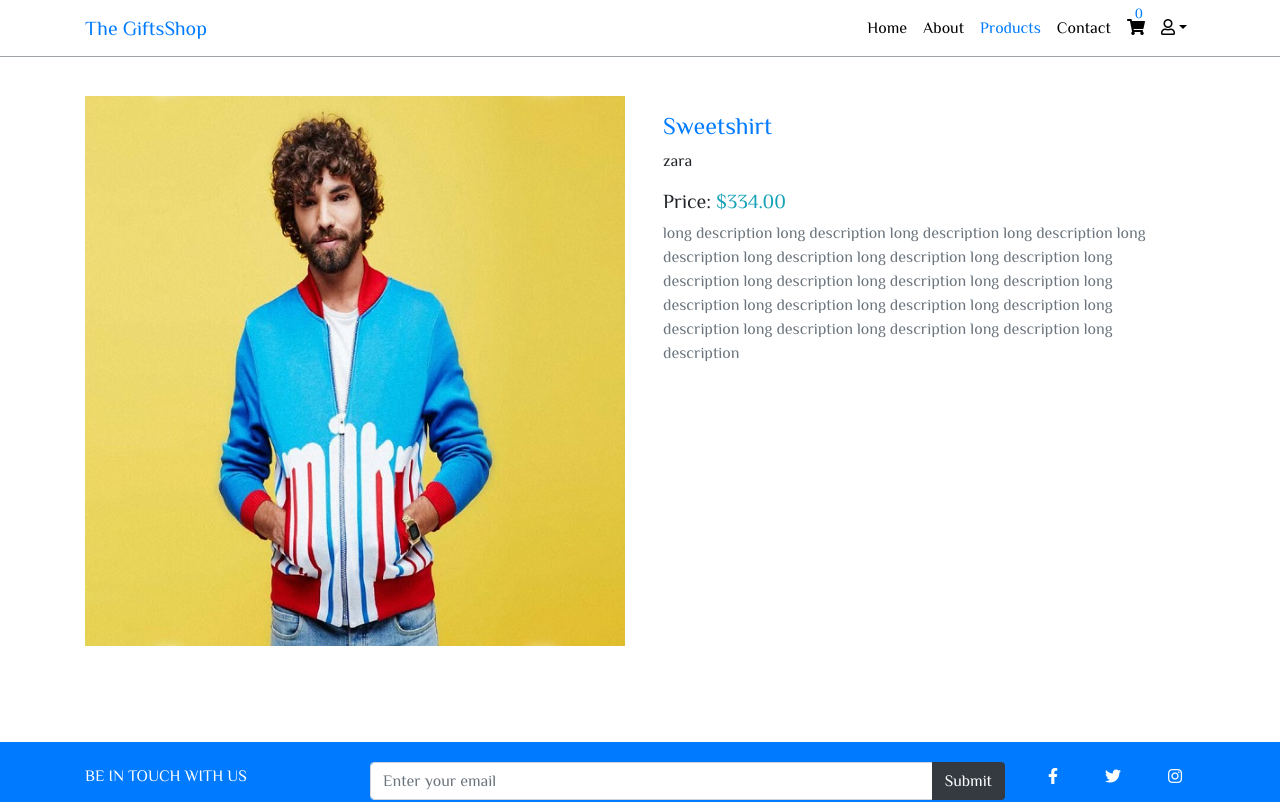
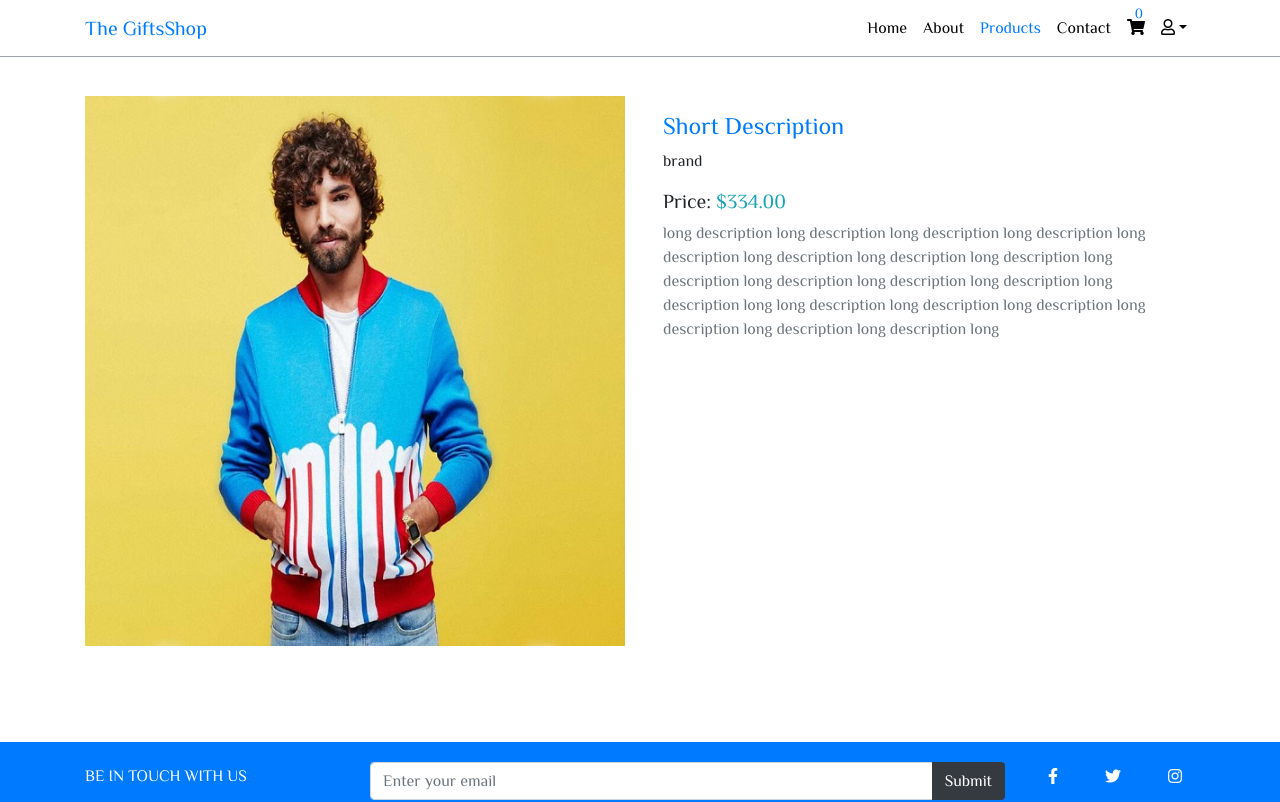
Before and after one commit to MuhammadAbdelaal/theGiftsShop, an Angular app: page /products/0 in a window 1280 px wide. Shown: the top 802 px of the page. Built offline with nearby package versions, Linux system fonts and the light colour scheme; what ngx-owl-carousel would draw is missing.

Commit message:
adding women section to homepage

```diff
--- a/src/app/products.service.ts
+++ b/src/app/products.service.ts
@@ -1,4 +1,7 @@
 import { Injectable } from '@angular/core';
+import {HttpClient, HttpHeaders, HttpClientModule} from '@angular/common/http';
+import {Observable} from 'rxjs';
+
 
 @Injectable({
   providedIn: 'root'
@@ -7,53 +10,141 @@ export class ProductsService {
 
   menProducts: Array<object> = [
     {
-      brand: 'zara', desc: "Sweetshirt", price: 334, imgURL: '../assets/img/2.jpg', longDesc: `long description
+      brand: 'brand', desc: "Short Description", price: 334, imgURL: '../assets/img/2.jpg', longDesc: `long description
     long description long description long description long description long description long description long
-    description long description long description long description long description long description long description
-    long description long description long description long description long description long description long description`},
+    description long description long description long description long description long description long
+    long description long description long description long description long description long description long `},
 
     {
-      brand: 'Gap', desc: "Shirt", price: 46, imgURL: '../assets/img/23.jpg', longDesc: `long description
+      brand: 'brand', desc: "Short Description", price: 46, imgURL: '../assets/img/23.jpg', longDesc: `long description
     long description long description long description long description long description long description long
-    description long description long description long description long description long description long description
-    long description long description long description long description long description long description long description` },
+    description long description long description long description long description long description long
+    long description long description long description long description long description long description long ` },
 
     {
-      brand: 'Guss', desc: "T-Shirt", price: 77, imgURL: '../assets/img/4.jpg', longDesc: `long description
+      brand: 'brand', desc: "Short Description", price: 77, imgURL: '../assets/img/4.jpg', longDesc: `long description
     long description long description long description long description long description long description long
-    description long description long description long description long description long description long description
-    long description long description long description long description long description long description long description` },
+    description long description long description long description long description long description long
+    long description long description long description long description long description long description long ` },
 
     {
-      brand: 'Lacoste', desc: "Trousers", price: 55, imgURL: '../assets/img/5(2).jpg', longDesc: `long description
+      brand: 'brand', desc: "Short Description", price: 55, imgURL: '../assets/img/5(2).jpg', longDesc: `long description
     long description long description long description long description long description long description long
-    description long description long description long description long description long description long description
-    long description long description long description long description long description long description long description` },
+    description long description long description long description long description long description long
+    long description long description long description long description long description long description long ` },
 
     {
-      brand: 'zara', desc: "Sweetshirt", price: 999, imgURL: '../assets/img/6(2).jpg', longDesc: `long description
+      brand: 'brand', desc: "Short Description", price: 999, imgURL: '../assets/img/6(2).jpg', longDesc: `long description
     long description long description long description long description long description long description long
-    description long description long description long description long description long description long description
-    long description long description long description long description long description long description long description` },
+    description long description long description long description long description long description long
+    long description long description long description long description long description long description long` },
 
     {
-      brand: 'Guss', desc: "Sweetshirt", price: 56, imgURL: '../assets/img/7(2).jpg', longDesc: `long description
+      brand: 'brand', desc: "Short Description", price: 56, imgURL: '../assets/img/7(2).jpg', longDesc: `long description
     long description long description long description long description long description long description long
-    description long description long description long description long description long description long description
-    long description long description long description long description long description long description long description` },
+    description long description long description long description long description long description long
+    long description long description long description long description long description long description long ` },
 
     {
-      brand: 'Gap', desc: "Sweetshirt", price: 789, imgURL: '../assets/img/11.jpg', longDesc: `long description
+      brand: 'brand', desc: "Short Description", price: 789, imgURL: '../assets/img/11.jpg', longDesc: `long description
     long description long description long description long description long description long description long
-    description long description long description long description long description long description long description
-    long description long description long description long description long description long description long description` },
+    description long description long description long description long description long description long
+    long description long description long description long description long description long description long ` },
 
     {
-      brand: 'Lacoste', desc: "Shoes", price: 433, imgURL: '../assets/img/13.jpg', longDesc: `long description
+      brand: 'brand', desc: "Short Description", price: 433, imgURL: '../assets/img/13.jpg', longDesc: `long description
     long description long description long description long description long description long description long
-    description long description long description long description long description long description long description
-    long description long description long description long description long description long description long description` },
+    description long description long description long description long description long description long
+    long description long description long description long description long description long description long ` },
+    {
+      brand: 'brand', desc: "Short Description", price: 334, imgURL: '../assets/img/2.jpg', longDesc: `long description
+    long description long description long description long description long description long description long
+    description long description long description long description long description long description long
+    long description long description long description long description long description long description long `},
+
+    {
+      brand: 'brand', desc: "Short Description", price: 46, imgURL: '../assets/img/23.jpg', longDesc: `long description
+    long description long description long description long description long description long description long
+    description long description long description long description long description long description long
+    long description long description long description long description long description long description long ` },
+
+    {
+      brand: 'brand', desc: "Short Description", price: 77, imgURL: '../assets/img/4.jpg', longDesc: `long description
+    long description long description long description long description long description long description long
+    description long description long description long description long description long description long
+    long description long description long description long description long description long description long ` },
+
+  ]
+
+
+  womenProducts: Array<object> = [
+    {
+      brand: 'brand', desc: "Short Description", price: 334, imgURL: '../assets/img/3.jpg', longDesc: `long description
+    long description long description long description long description long description long description long
+    description long description long description long description long description long description long
+    long description long description long description long description long description long description long `},
+
+    {
+      brand: 'brand', desc: "Short Description", price: 46, imgURL: '../assets/img/5.jpg', longDesc: `long description
+    long description long description long description long description long description long description long
+    description long description long description long description long description long description long
+    long description long description long description long description long description long description long ` },
+
+    {
+      brand: 'brand', desc: "Short Description", price: 77, imgURL: '../assets/img/8.jpg', longDesc: `long description
+    long description long description long description long description long description long description long
+    description long description long description long description long description long description long
+    long description long description long description long description long description long description long ` },
+
+    {
+      brand: 'brand', desc: "Short Description", price: 55, imgURL: '../assets/img/9.jpg', longDesc: `long description
+    long description long description long description long description long description long description long
+    description long description long description long description long description long description long
+    long description long description long description long description long description long description long ` },
+
+    {
+      brand: 'brand', desc: "Short Description", price: 999, imgURL: '../assets/img/17.jpg', longDesc: `long description
+    long description long description long description long description long description long description long
+    description long description long description long description long description long description long
+    long description long description long description long description long description long description long` },
+
+    {
+      brand: 'brand', desc: "Short Description", price: 56, imgURL: '../assets/img/16.jpg', longDesc: `long description
+    long description long description long description long description long description long description long
+    description long description long description long description long description long description long
+    long description long description long description long description long description long description long ` },
+
+    {
+      brand: 'brand', desc: "Short Description", price: 789, imgURL: '../assets/img/18.jpg', longDesc: `long description
+    long description long description long description long description long description long description long
+    description long description long description long description long description long description long
+    long description long description long description long description long description long description long ` },
+
+    {
+      brand: 'brand', desc: "Short Description", price: 433, imgURL: '../assets/img/29.jpg', longDesc: `long description
+    long description long description long description long description long description long description long
+    description long description long description long description long description long description long
+    long description long description long description long description long description long description long ` },
+    {
+      brand: 'brand', desc: "Short Description", price: 334, imgURL: '../assets/img/18.jpg', longDesc: `long description
+    long description long description long description long description long description long description long
+    description long description long description long description long description long description long
+    long description long description long description long description long description long description long `},
+
+    {
+      brand: 'brand', desc: "Short Description", price: 46, imgURL: '../assets/img/23.jpg', longDesc: `long description
+    long description long description long description long description long description long description long
+    description long description long description long description long description long description long
+    long description long description long description long description long description long description long ` },
+
+    {
+      brand: 'brand', desc: "Short Description", price: 77, imgURL: '../assets/img/21.jpg', longDesc: `long description
+    long description long description long description long description long description long description long
+    description long description long description long description long description long description long
+    long description long description long description long description long description long description long ` },
+
   ]
 
   constructor() { }
-}
+
+ }
```
Also changed, not shown: src/app/app-routing.module.ts (deleted, +0 -11 lines), src/app/app.module.ts (+6 -7 lines), src/app/home/home.component.html (+43 -2 lines), src/app/home/home.component.ts (+12 -0 lines).
